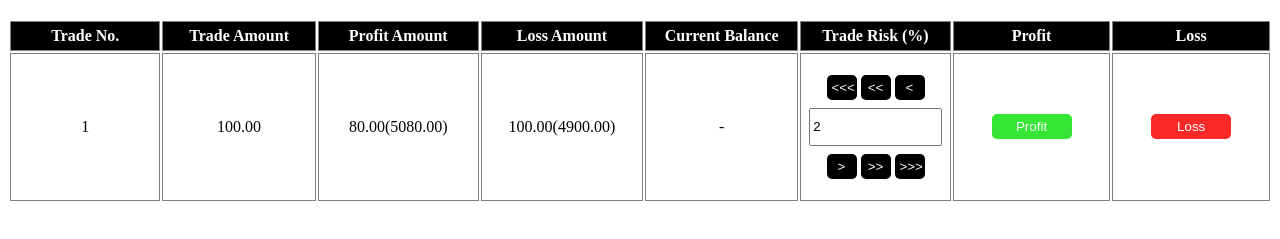
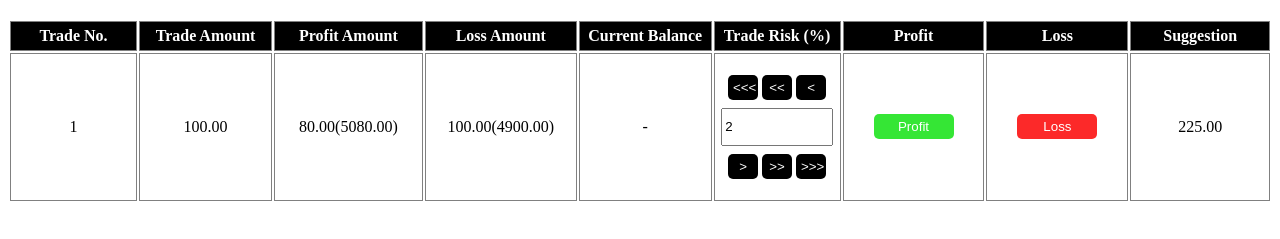
Before and after one commit to tsp1998/mmplusplus, a plain HTML site: page index.html in a window 1280 px wide. Shown: the part 305-544 px from the top of the page. Drawn offline with Linux system fonts and the light colour scheme.

Commit message:
added suggestion trade amount if loss

```diff
--- a/index.html
+++ b/index.html
@@ -48,6 +48,7 @@
           <td>Trade Risk (%)</td>
           <td>Profit</td>
           <td>Loss</td>
+          <td>Suggestion</td>
         </tr>
       </thead>
       <tbody id="trades-table-body">
--- a/script.js
+++ b/script.js
@@ -60,14 +60,24 @@ window.onload = () => {
   }
 
   function prepareTableRow(tradeNumber = 1) {
-    let riskPercent = parseFloat(riskPercents[tradeNumber - 1]) || parseFloat(riskPercents[tradeNumber - 2]) || 0;
-    riskPercents[tradeNumber - 1] = riskPercent
+    const prevTradeRow = tradesTableBodyElement.children[tradeNumber - 2];
+    const isLossInPrevTrade = prevTradeRow && prevTradeRow.className.indexOf('trade-row-loss') > -1;
+    const prevSuggestionTradeAmountIfLoss = prevTradeRow && parseFloat(prevTradeRow.children[8].textContent);
     const tableRow = document.createElement('tr');
     tableRow.classList.add('trade-row');
     let currentBalance = getCurrentBalance(tradeNumber);
+    let riskPercent = parseFloat(riskPercents[tradeNumber - 1]);
+    if (!riskPercent) {
+      riskPercent = isLossInPrevTrade ? (prevSuggestionTradeAmountIfLoss * 100 / currentBalance).toFixed(2) : 2;
+    }
+    riskPercents[tradeNumber - 1] = riskPercent
     let newBalance;
-    const tradeAmount = currentBalance * riskPercent / 100;
-    const profitAmount = (tradeAmount * parseFloat(rateOfReturnPercentInput.value) / 100) || 0
+    const tradeAmount = isLossInPrevTrade ? prevSuggestionTradeAmountIfLoss : currentBalance * riskPercent / 100;
+    const rateOfReturnPercent = parseFloat(rateOfReturnPercentInput.value)
+    const profitAmount = (tradeAmount * rateOfReturnPercent / 100) || 0
+    const balanceAfterLoss = currentBalance - tradeAmount
+    const balanceAfterProfit = currentBalance + profitAmount;
+    let suggestionTradeAmountIfLoss = ((balanceAfterProfit - balanceAfterLoss) * 100 / rateOfReturnPercent).toFixed(2);
     if (tradesResults[tradeNumber - 1]) {
       if (tradesResults[tradeNumber - 1] === ResultStatuses.profit) {
         newBalance = currentBalance + profitAmount
@@ -80,8 +90,8 @@ window.onload = () => {
     tableRow.innerHTML = `
       <td>${tradeNumber}</td>
       <td>${tradeAmount.toFixed(2)}</td>
-      <td>${profitAmount.toFixed(2)}(${(currentBalance + profitAmount).toFixed(2)})</td>
-      <td>${tradeAmount.toFixed(2)}(${(currentBalance - tradeAmount).toFixed(2)})</td>
+      <td>${profitAmount.toFixed(2)}(${balanceAfterProfit.toFixed(2)})</td>
+      <td>${tradeAmount.toFixed(2)}(${balanceAfterLoss.toFixed(2)})</td>
       <td>${tradesResults[tradeNumber - 1] ? newBalance.toFixed(2) : '-'}</td>
       <td>
         <div class="form-group">
@@ -98,6 +108,7 @@ window.onload = () => {
       </td>
       <td><button class='profit-button' id="profit-${tradeNumber}">Profit</button></td>
       <td><button class='loss-button' id="loss-${tradeNumber}">Loss</button></td>
+      <td>${suggestionTradeAmountIfLoss || '-'}</td>
     `
     const riskPercentInput = tableRow.querySelector(`#riskPercent-${tradeNumber}`);
     riskPercentInput.addEventListener('change', () => riskPercentInputChangeHandler(riskPercentInput.id, riskPercentInput.value))
--- a/style.css
+++ b/style.css
@@ -2,6 +2,7 @@ body {
   display: flex;
   flex-direction: column;
   align-items: center;
+  margin-bottom: 10rem;
 }
 
 input {
```
